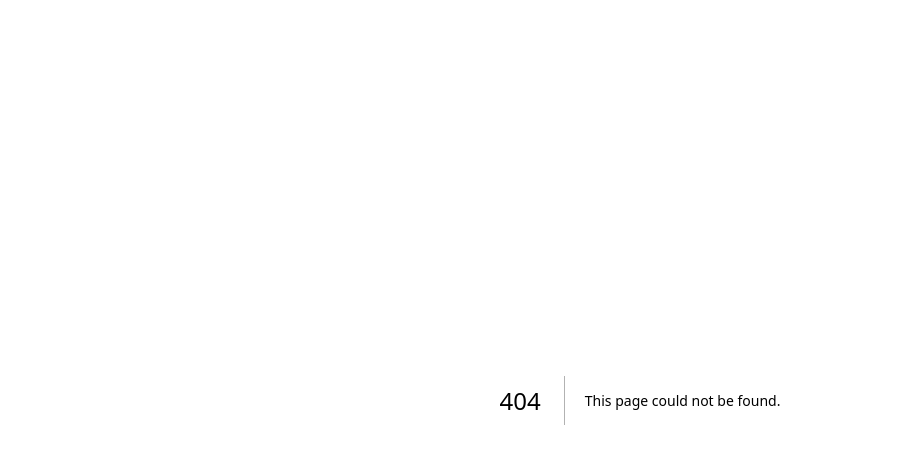
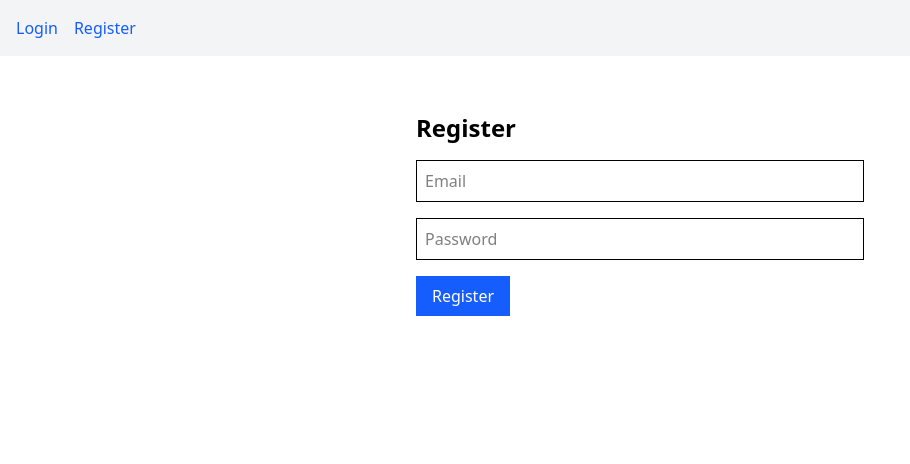
Before and after one commit to Script-Java/Infra-beta, a Next.js app in the folder frontend/infra-beta/: page /register in a window 1280 px wide. Before the commit this address had no page. Shown: the top 464 px of the page, without its empty margins (0-910 px from the left). Built offline with nearby package versions, Linux system fonts and the light colour scheme.

Commit message:
Add navigation links

```diff
--- a/frontend/infra-beta/app/layout.jsx
+++ b/frontend/infra-beta/app/layout.jsx
@@ -12,7 +12,11 @@ export default function RootLayout({ children }) {
       <body
         className={`antialiased`}
       >
-        {children}
+        <nav className="p-4 bg-gray-100 flex gap-4">
+          <a href="/login" className="text-blue-600">Login</a>
+          <a href="/register" className="text-blue-600">Register</a>
+        </nav>
+        <div className="p-4">{children}</div>
       </body>
     </html>
   );
--- /dev/null
+++ b/frontend/infra-beta/app/login/page.jsx
@@ -0,0 +1,56 @@
+'use client';
+import { useState } from 'react';
+
+export default function LoginPage() {
+  const [email, setEmail] = useState('');
+  const [password, setPassword] = useState('');
+  const [error, setError] = useState(null);
+
+  const handleSubmit = async (e) => {
+    e.preventDefault();
+    setError(null);
+    try {
+      const body = new URLSearchParams();
+      body.append('username', email);
+      body.append('password', password);
+      const res = await fetch('http://localhost:8000/auth/jwt/login', {
+        method: 'POST',
+        headers: { 'Content-Type': 'application/x-www-form-urlencoded' },
+        body,
+      });
+      if (!res.ok) throw new Error('Login failed');
+      await res.json();
+      alert('Logged in!');
+    } catch (err) {
+      setError(err.message);
+    }
+  };
+
+  return (
+    <div className="max-w-md mx-auto mt-10">
+      <h1 className="text-2xl font-bold mb-4">Login</h1>
+      <form onSubmit={handleSubmit} className="space-y-4">
+        <input
+          type="email"
+          placeholder="Email"
+          value={email}
+          onChange={(e) => setEmail(e.target.value)}
+          className="border p-2 w-full"
+          required
+        />
+        <input
+          type="password"
+          placeholder="Password"
+          value={password}
+          onChange={(e) => setPassword(e.target.value)}
+          className="border p-2 w-full"
+          required
+        />
+        {error && <p className="text-red-500">{error}</p>}
+        <button type="submit" className="bg-blue-600 text-white px-4 py-2">
+          Login
+        </button>
+      </form>
+    </div>
+  );
+}
--- /dev/null
+++ b/frontend/infra-beta/app/register/page.jsx
@@ -0,0 +1,55 @@
+'use client';
+import { useState } from 'react';
+
+export default function RegisterPage() {
+  const [email, setEmail] = useState('');
+  const [password, setPassword] = useState('');
+  const [error, setError] = useState(null);
+  const [success, setSuccess] = useState(false);
+
+  const handleSubmit = async (e) => {
+    e.preventDefault();
+    setError(null);
+    setSuccess(false);
+    try {
+      const res = await fetch('http://localhost:8000/auth/register', {
+        method: 'POST',
+        headers: { 'Content-Type': 'application/json' },
+        body: JSON.stringify({ email, password }),
+      });
+      if (!res.ok) throw new Error('Registration failed');
+      setSuccess(true);
+    } catch (err) {
+      setError(err.message);
+    }
+  };
+
+  return (
+    <div className="max-w-md mx-auto mt-10">
+      <h1 className="text-2xl font-bold mb-4">Register</h1>
+      <form onSubmit={handleSubmit} className="space-y-4">
+        <input
+          type="email"
+          placeholder="Email"
+          value={email}
+          onChange={(e) => setEmail(e.target.value)}
+          className="border p-2 w-full"
+          required
+        />
+        <input
+          type="password"
+          placeholder="Password"
+          value={password}
+          onChange={(e) => setPassword(e.target.value)}
+          className="border p-2 w-full"
+          required
+        />
+        {error && <p className="text-red-500">{error}</p>}
+        {success && <p className="text-green-600">User created!</p>}
+        <button type="submit" className="bg-blue-600 text-white px-4 py-2">
+          Register
+        </button>
+      </form>
+    </div>
+  );
+}
```
